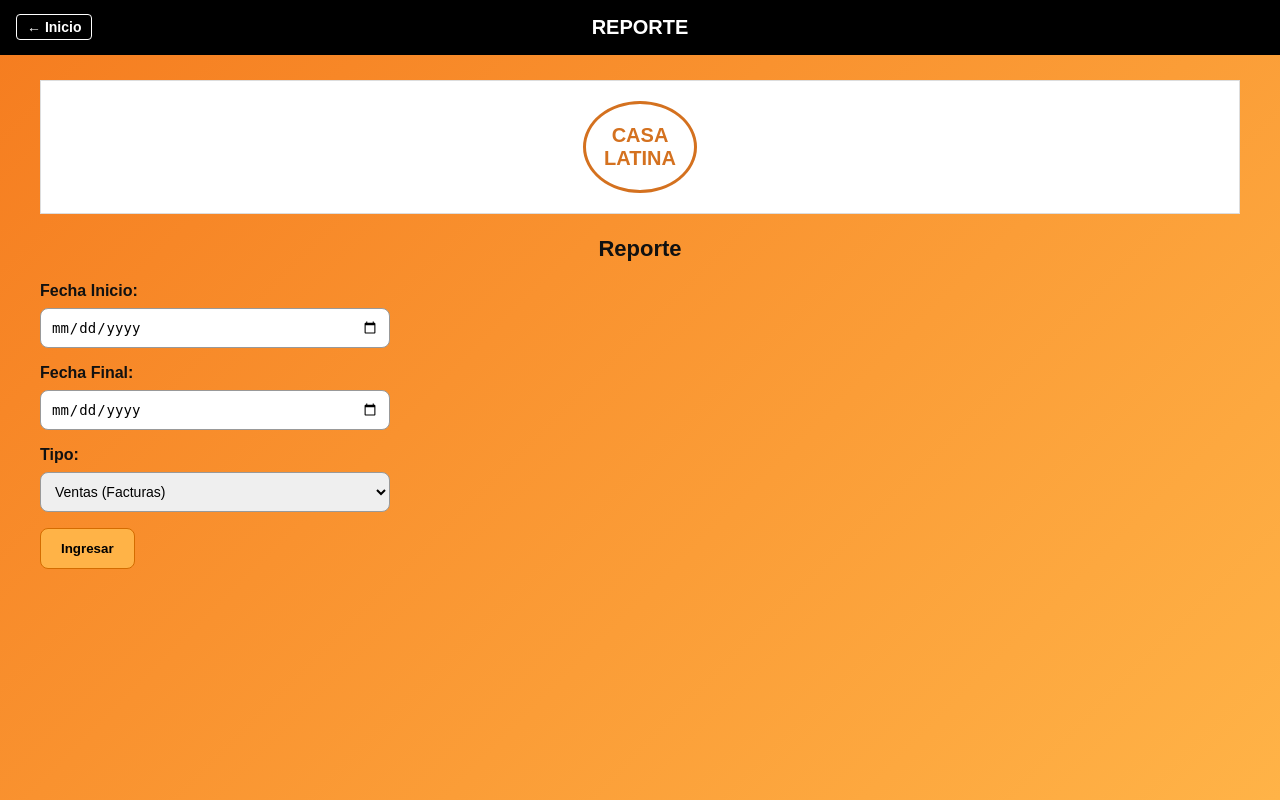
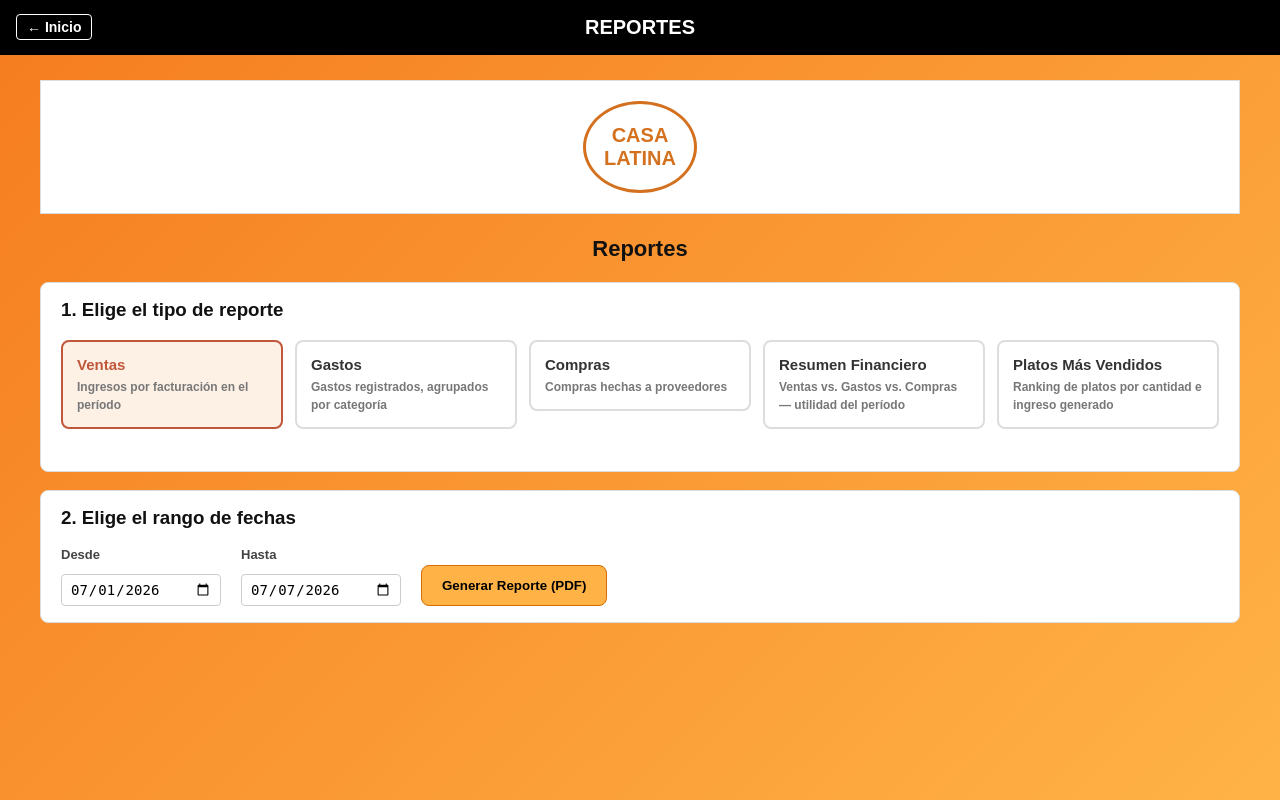
Before and after one commit to Plon17/casalatina, a PHP site: page /reportes.php in a window 1280 px wide. Run offline with PHP 8.4, Linux system fonts and the light colour scheme; the visitor is signed in with stand-in values (Sample User, id 1).

Commit message:
adicion de reportes

```diff
--- a/reportes.php
+++ b/reportes.php
@@ -3,77 +3,73 @@ $modulo_actual = "reporte";
 require_once __DIR__ . "/includes/auth.php";
 require_once __DIR__ . "/includes/db.php";
 
-$resultados = [];
-$tipo = $_POST["tipo"] ?? "";
-$fecha_inicio = $_POST["fecha_inicio"] ?? "";
-$fecha_final = $_POST["fecha_final"] ?? "";
-$consultado = false;
+$tipo = $_GET["tipo"] ?? "ventas";
+$fecha_inicio = $_GET["fecha_inicio"] ?? date("Y-m-01");
+$fecha_final = $_GET["fecha_final"] ?? date("Y-m-d");
 
-if ($_SERVER["REQUEST_METHOD"] === "POST" && $fecha_inicio && $fecha_final && $tipo) {
-    $consultado = true;
+$titulo_pagina = "REPORTES";
+require_once __DIR__ . "/includes/layout_top.php";
 
-    if ($tipo === "ventas") {
-        $stmt = $pdo->prepare("SELECT * FROM factura WHERE fecha_fac BETWEEN ? AND ? ORDER BY fecha_fac");
-        $stmt->execute([$fecha_inicio, $fecha_final]);
-    } elseif ($tipo === "gastos") {
-        $stmt = $pdo->prepare("SELECT * FROM gastos_detalles WHERE fecha BETWEEN ? AND ? ORDER BY fecha");
-        $stmt->execute([$fecha_inicio, $fecha_final]);
-    } else { // compras
-        $stmt = $pdo->prepare("SELECT * FROM compras WHERE fecha BETWEEN ? AND ? ORDER BY fecha");
-        $stmt->execute([$fecha_inicio, $fecha_final]);
-    }
-    $resultados = $stmt->fetchAll(PDO::FETCH_ASSOC);
-}
-
-$titulo_pagina = "REPORTE";
-require_once __DIR__ . "/includes/layout_top.php";
+$tiposReporte = [
+    "ventas"     => ["Ventas", "Ingresos por facturación en el período"],
+    "gastos"     => ["Gastos", "Gastos registrados, agrupados por categoría"],
+    "compras"    => ["Compras", "Compras hechas a proveedores"],
+    "resumen"    => ["Resumen Financiero", "Ventas vs. Gastos vs. Compras — utilidad del período"],
+    "top_platos" => ["Platos Más Vendidos", "Ranking de platos por cantidad e ingreso generado"],
+];
 ?>
 
-<p class="titulo-modulo">Reporte</p>
+<style>
+.pd-card{background:#fff;border:1px solid #ddd;border-radius:8px;padding:16px 20px;margin-bottom:18px;}
+.pd-row{display:flex;gap:20px;flex-wrap:wrap;align-items:flex-end;}
+.pd-field{display:flex;flex-direction:column;gap:4px;}
+.pd-field label{font-size:13px;color:#444;}
+.pd-field input{padding:6px 8px;border:1px solid #ccc;border-radius:4px;min-width:160px;}
 
-<form method="POST">
-    <div class="fila">
-        <label>Fecha Inicio:</label>
-        <input type="date" name="fecha_inicio" value="<?php echo htmlspecialchars($fecha_inicio); ?>" required>
-    </div>
-    <div class="fila">
-        <label>Fecha Final:</label>
-        <input type="date" name="fecha_final" value="<?php echo htmlspecialchars($fecha_final); ?>" required>
-    </div>
-    <div class="fila">
-        <label>Tipo:</label>
-        <select name="tipo" required>
-            <option value="ventas"  <?php echo $tipo === "ventas"  ? "selected" : ""; ?>>Ventas (Facturas)</option>
-            <option value="gastos"  <?php echo $tipo === "gastos"  ? "selected" : ""; ?>>Gastos</option>
-            <option value="compras" <?php echo $tipo === "compras" ? "selected" : ""; ?>>Compras</option>
-        </select>
+.tipos-grid{display:grid;grid-template-columns:repeat(auto-fill,minmax(200px,1fr));gap:12px;margin-bottom:18px;}
+.tipo-opcion input{display:none;}
+.tipo-opcion label{
+    display:block;border:2px solid #ddd;border-radius:8px;padding:14px;cursor:pointer;
+    transition:border-color .12s, background .12s;
+}
+.tipo-opcion label strong{display:block;font-size:15px;color:#333;margin-bottom:4px;}
+.tipo-opcion label span{font-size:12px;color:#777;}
+.tipo-opcion input:checked + label{border-color:#C0563A;background:#fdf1e6;}
+.tipo-opcion input:checked + label strong{color:#C0563A;}
+</style>
+
+<p class="titulo-modulo">Reportes</p>
+
+<form method="GET" action="reporte_pdf.php" target="_blank">
+    <div class="pd-card">
+        <h3 style="margin-top:0;">1. Elige el tipo de reporte</h3>
+        <div class="tipos-grid">
+        <?php foreach ($tiposReporte as $clave => [$nombre, $desc]): ?>
+            <div class="tipo-opcion">
+                <input type="radio" name="tipo" id="tipo_<?php echo $clave; ?>" value="<?php echo $clave; ?>" <?php echo ($clave === $tipo) ? "checked" : ""; ?>>
+                <label for="tipo_<?php echo $clave; ?>">
+                    <strong><?php echo htmlspecialchars($nombre); ?></strong>
+                    <span><?php echo htmlspecialchars($desc); ?></span>
+                </label>
+            </div>
+        <?php endforeach; ?>
+        </div>
     </div>
 
-    <button type="submit">Ingresar</button>
+    <div class="pd-card">
+        <h3 style="margin-top:0;">2. Elige el rango de fechas</h3>
+        <div class="pd-row">
+            <div class="pd-field">
+                <label>Desde</label>
+                <input type="date" name="fecha_inicio" value="<?php echo htmlspecialchars($fecha_inicio); ?>" required>
+            </div>
+            <div class="pd-field">
+                <label>Hasta</label>
+                <input type="date" name="fecha_final" value="<?php echo htmlspecialchars($fecha_final); ?>" required>
+            </div>
+            <button type="submit">Generar Reporte (PDF)</button>
+        </div>
+    </div>
 </form>
 
-<?php if ($consultado): ?>
-<h3>Resultados</h3>
-<div class="caja-blanca">
-<?php if (count($resultados) === 0): ?>
-    <p>No se encontraron registros en ese rango de fechas.</p>
-<?php else: ?>
-<table>
-<tr>
-<?php foreach (array_keys($resultados[0]) as $col): ?>
-    <th><?php echo htmlspecialchars($col); ?></th>
-<?php endforeach; ?>
-</tr>
-<?php foreach ($resultados as $fila): ?>
-<tr>
-<?php foreach ($fila as $valor): ?>
-    <td><?php echo htmlspecialchars($valor); ?></td>
-<?php endforeach; ?>
-</tr>
-<?php endforeach; ?>
-</table>
-<?php endif; ?>
-</div>
-<?php endif; ?>
-
 <?php require_once __DIR__ . "/includes/layout_bottom.php"; ?>
```
Also changed, not shown: reporte_pdf.php (added, +197 -0 lines).
